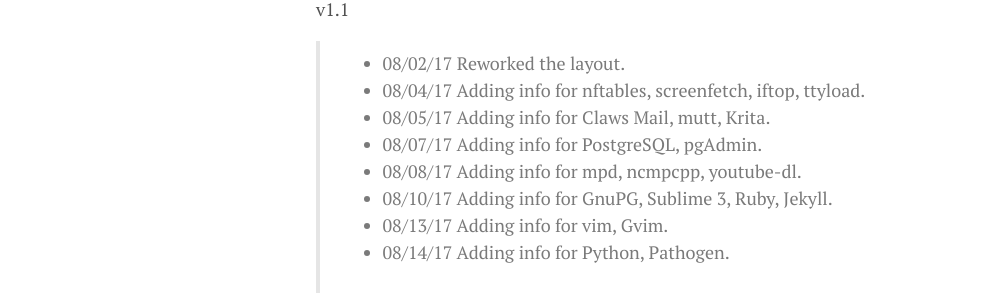
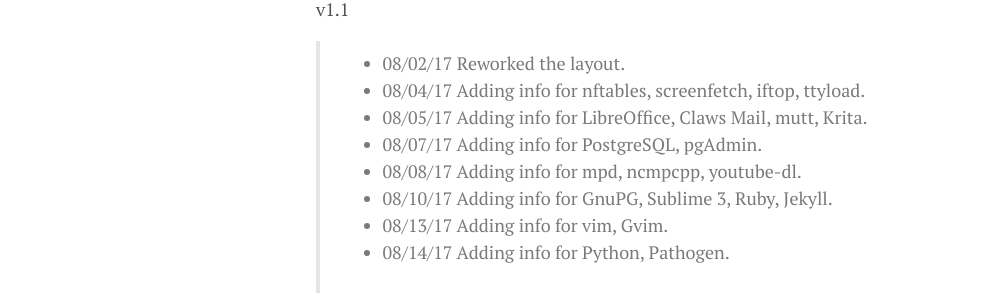
Before and after one commit to lgeurts/lgeurts.github.io, a Jekyll site: the page built from _posts/2017-07-11-bunsenlabs-linux-setup-notes-for dell-inspiron-6000.md, in a window 1280 px wide and 900 px high, scrolled down 1105 px. Shown: the part 155-455 px from the top of the window, without its empty margins (0-989 px from the left). Built offline with Jekyll 4.4.1, drawn with Linux system fonts in a browser that asks for light colours; nearby versions of some CDN libraries; comment, search, counter and statistics services are not loaded.

Commit message:
Update 2017-07-11-bunsenlabs-linux-setup-notes-for dell-inspiron-6000.md

```diff
--- a/_posts/2017-07-11-bunsenlabs-linux-setup-notes-for dell-inspiron-6000.md
+++ b/_posts/2017-07-11-bunsenlabs-linux-setup-notes-for dell-inspiron-6000.md
@@ -27,7 +27,7 @@
 v1.1
 > * 08/02/17 Reworked the layout.
 > * 08/04/17 Adding info for nftables, screenfetch, iftop, ttyload.
-> * 08/05/17 Adding info for Claws Mail, mutt, Krita.
+> * 08/05/17 Adding info for LibreOffice, Claws Mail, mutt, Krita.
 > * 08/07/17 Adding info for PostgreSQL, pgAdmin.
 > * 08/08/17 Adding info for mpd, ncmpcpp, youtube-dl.
 > * 08/10/17 Adding info for GnuPG, Sublime 3, Ruby, Jekyll.
```
